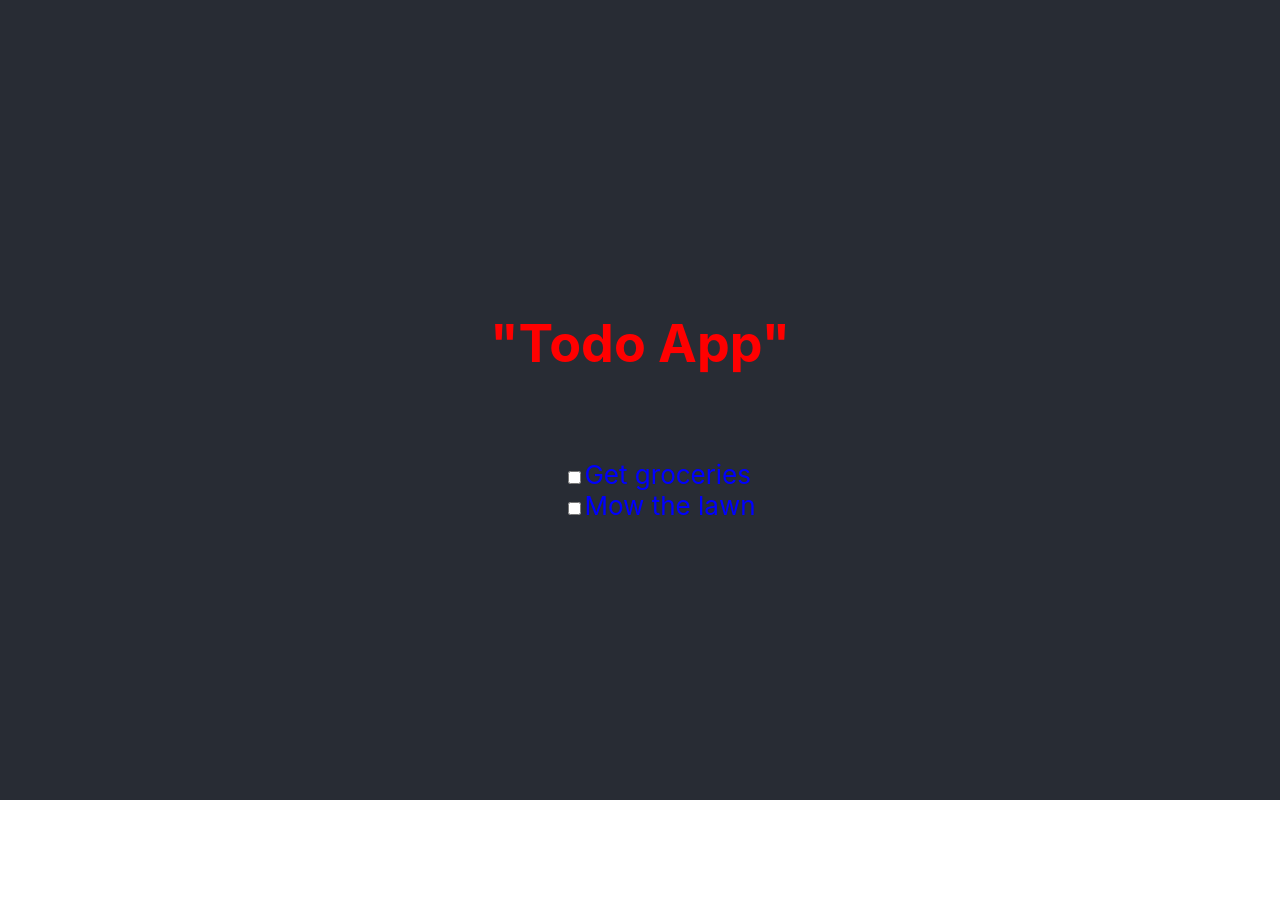
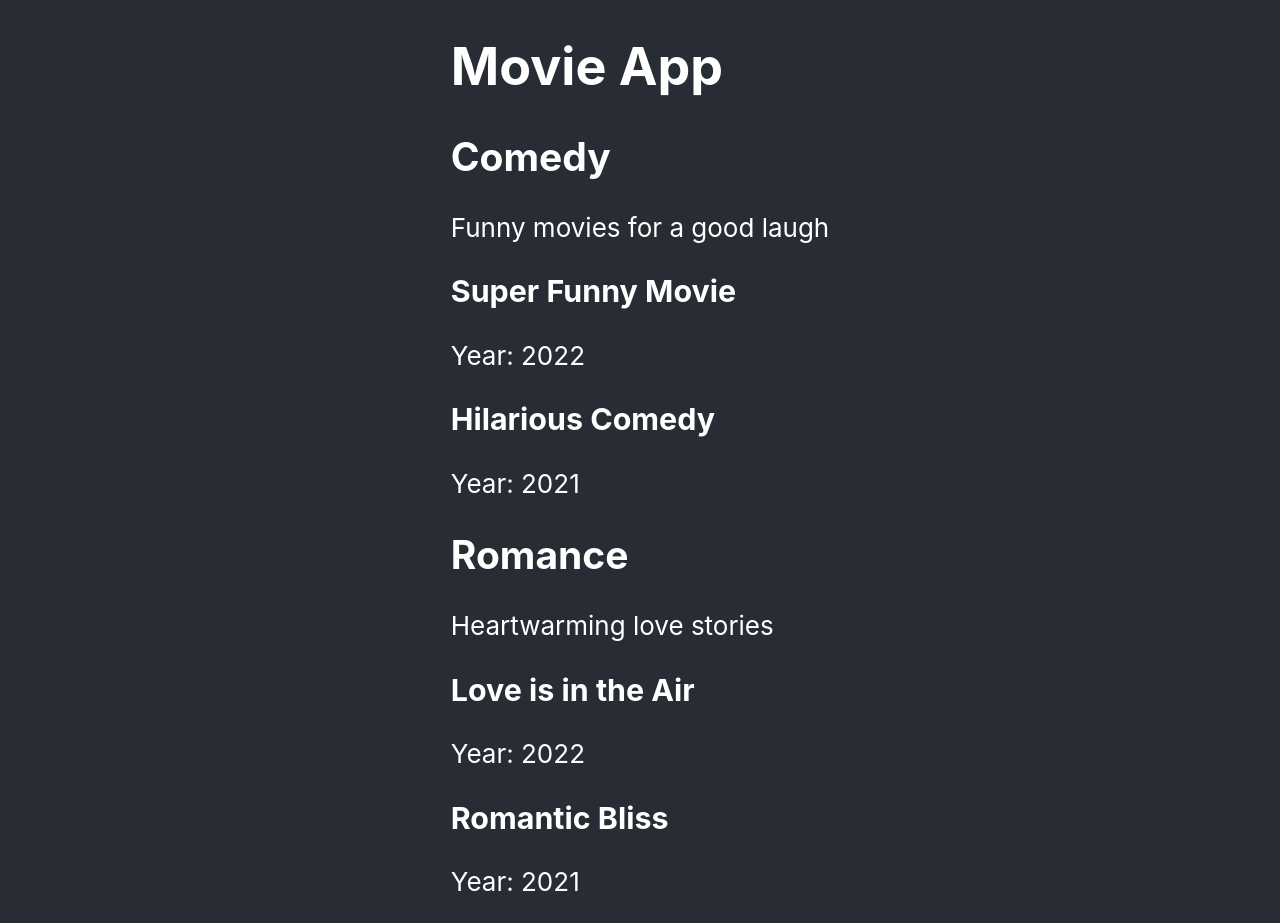
Before and after one commit to fsaberex/my-first-app, a React (Create React App) app: page / in a window 1280 px wide. Before the commit the page ends 800 px from the top, so only its background shows below. Built offline with nearby package versions, Linux system fonts and the light colour scheme.

Commit message:
Completed Movie Assignment

```diff
--- a/src/App.js
+++ b/src/App.js
@@ -1,10 +1,10 @@
-import './App.css';
-import MyComponent from './components/MyComponent';
+import React from 'react';
+import Container from './components/Container';
 
 function App() {
   return (
-    <div className="App-header">
-      <MyComponent></MyComponent>
+    <div class="App-header">
+      <Container />
     </div>
   );
 }
--- /dev/null
+++ b/src/components/Container.js
@@ -0,0 +1,24 @@
+import React from 'react';
+import Genre from './Genre';
+
+function Container() {
+  return (
+    <div>
+      <h1>Movie App</h1>
+      <Genre
+        name="Comedy"
+        description="Funny movies for a good laugh"
+        movieTitle1="Super Funny Movie"
+        movieTitle2="Hilarious Comedy"
+      />
+      <Genre
+        name="Romance"
+        description="Heartwarming love stories"
+        movieTitle1="Love is in the Air"
+        movieTitle2="Romantic Bliss"
+      />
+    </div>
+  );
+}
+
+export default Container;
--- /dev/null
+++ b/src/components/Genre.js
@@ -0,0 +1,15 @@
+import React from 'react';
+import Movie from './Movie';
+
+function Genre({ name, description, movieTitle1, movieTitle2 }) {
+  return (
+    <div>
+      <h2>{name}</h2>
+      <p>{description}</p>
+      <Movie title={movieTitle1} year={2022} />
+      <Movie title={movieTitle2} year={2021} />
+    </div>
+  );
+}
+
+export default Genre;
--- /dev/null
+++ b/src/components/Movie.js
@@ -0,0 +1,12 @@
+import React from 'react';
+
+function Movie({ title, year }) {
+  return (
+    <div>
+      <h3>{title}</h3>
+      <p>Year: {year}</p>
+    </div>
+  );
+}
+
+export default Movie;
--- a/src/components/MyComponent.js
+++ /dev/null
@@ -1,15 +0,0 @@
-import styles from './MyComponent.module.css'
-
-function MyComponent() {
-  return (
-    <>
-      <h1 className={styles.heading}>"Todo App"</h1>
-      <ul className={styles.ul}>
-        <li className={styles.bodyText}><input type="checkbox"/>Get groceries</li>
-        <li className={styles.bodyText}><input type="checkbox"/>Mow the lawn</li>
-      </ul>
-    </>
-  )
-}
-
-export default MyComponent
--- a/src/components/MyComponent.module.css
+++ /dev/null
@@ -1,13 +0,0 @@
-.heading {
-    color: red;
-    padding: 1.5rem;
-    text-align: center;
-  }
-
-.bodyText {
-    color: blue;
-  }
-
-.ul {
-    list-style-type:none;
-}
```
